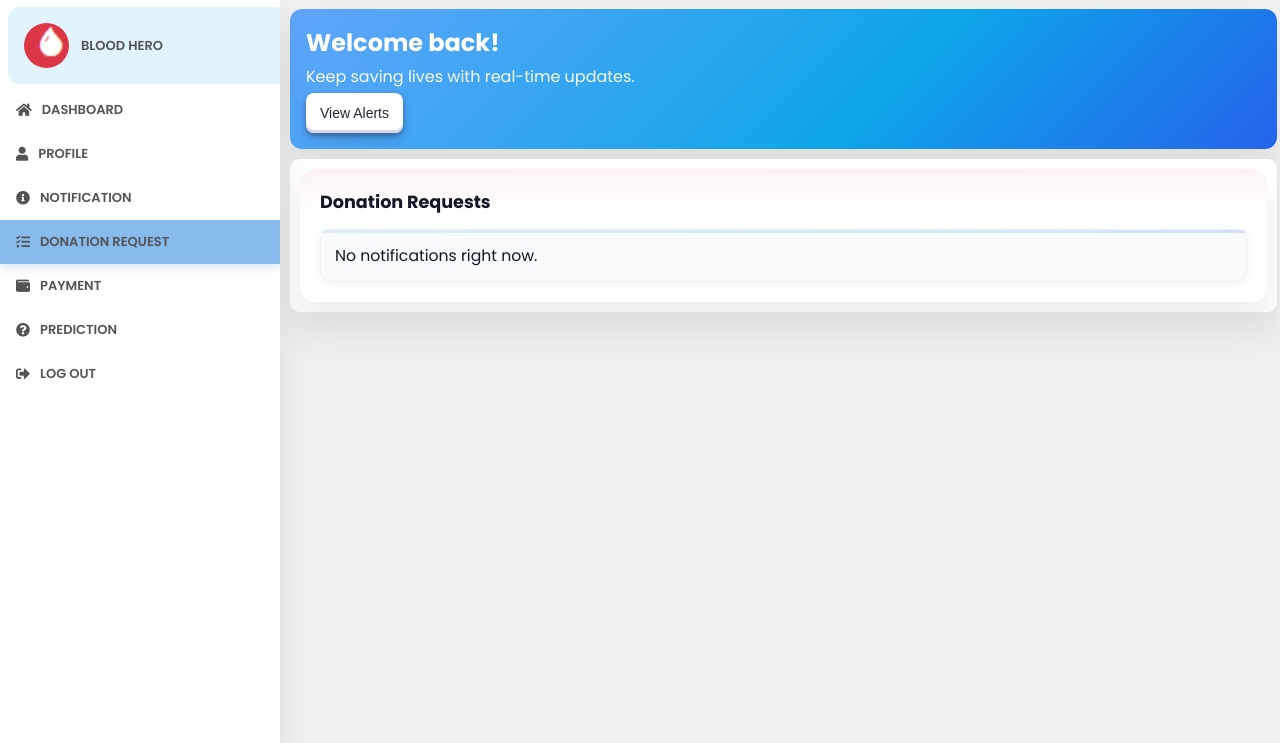
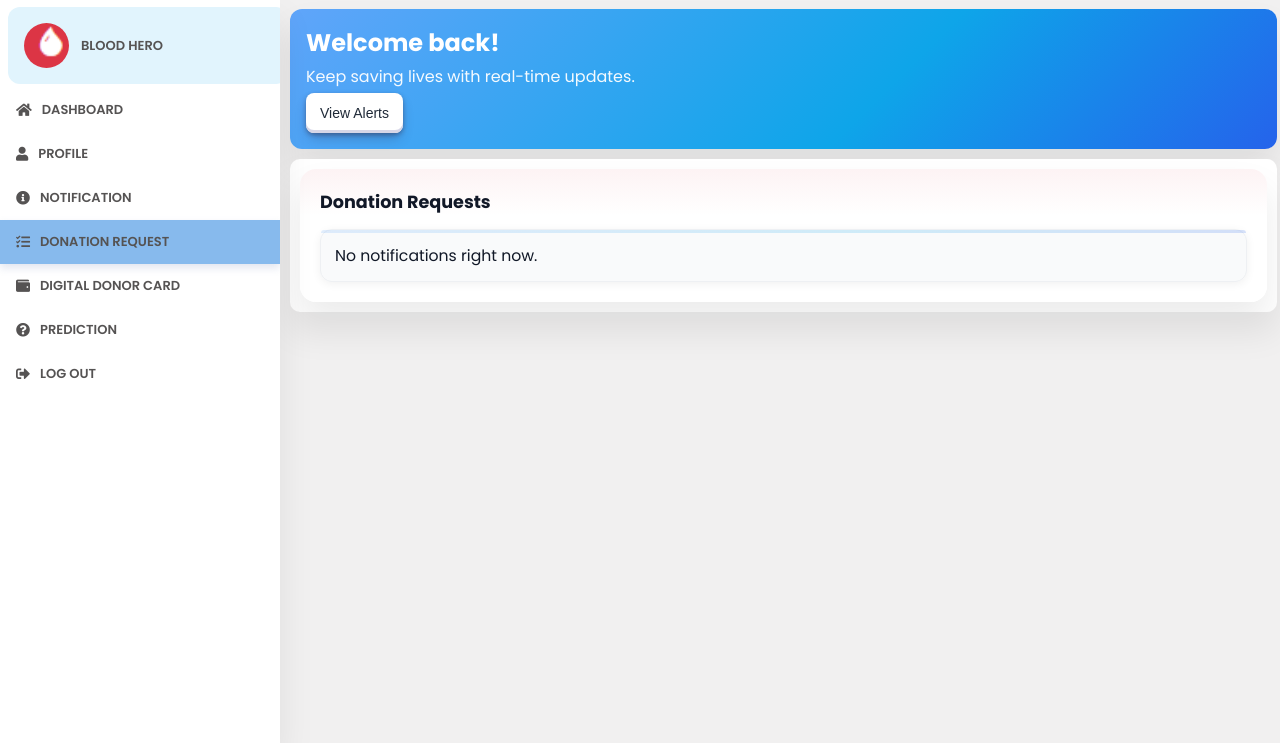
Before and after one commit to hasibhasan-github/IUB_CSE309_WebApplication_Blood_Donation_Management_System, a Flask app: page /DonationR in a window 1280 px wide. Shown: the part 57-800 px from the top of the page. Run offline with Flask 3, Linux system fonts and the light colour scheme; the visitor is signed in with stand-in values (Sample User, id 1); data that the repository does not hold is empty.

Commit message:
@hasibhasan-github

```diff
--- a/website/templates/HeroBase.html
+++ b/website/templates/HeroBase.html
@@ -100,9 +100,9 @@
         {% block Payment %}
 
         <li>
-          <a href="" title="Payment">
+          <a href="" title="Digital Donor Card">
             <i class="fas fa-wallet"></i>
-            <span class="nav-item">Payment</span>
+            <span class="nav-item">Digital Donor Card</span>
           </a>
         </li>
 
```
